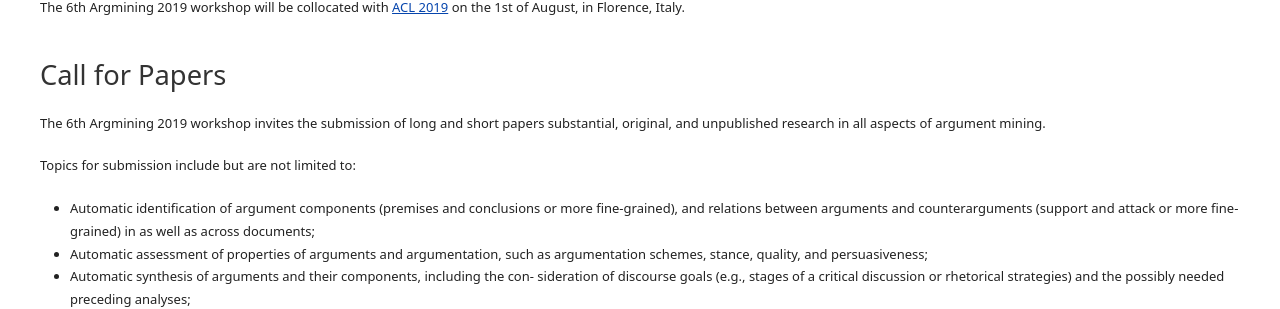
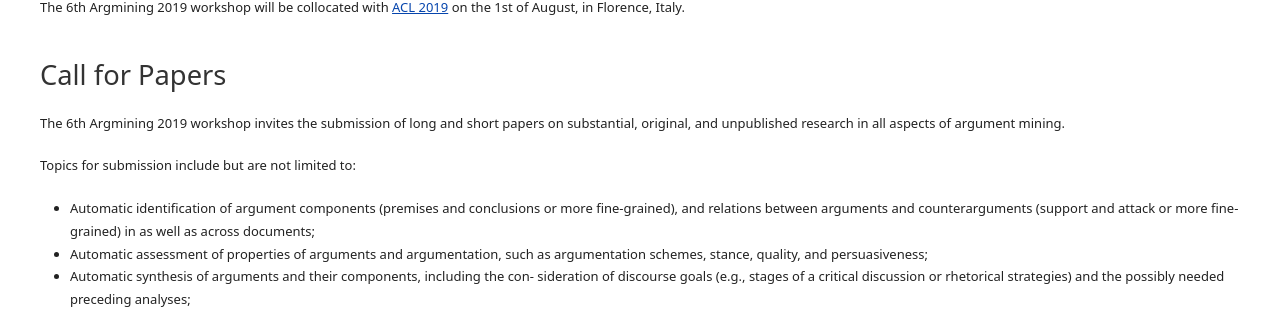
Before and after one commit to argmining19-webis-de/argmining19-webis-de.github.io, a Jekyll site: the page built from call-for-papers.html, in a window 1280 px wide and 900 px high, scrolled down 314 px. Shown: the part 146-455 px from the top of the window. Built offline with Jekyll 4.4.1, drawn with Linux system fonts in a browser that asks for light colours; some of the changed text lies outside the part shown.

Commit message:
cfp minor fixes

```diff
--- a/call-for-papers.html
+++ b/call-for-papers.html
@@ -13,7 +13,7 @@
             <p>The 6th Argmining 2019 workshop will be collocated with <a class="title-link" href="http://www.acl2019.org/EN/index.xhtml" target="blank">ACL 2019</a> on the 1st of August, in Florence, Italy.
             </p>
         <h1>Call for Papers</h1>
-        <p>The 6th Argmining 2019 workshop invites the submission of long and short papers substantial, original, and unpublished research in all aspects of argument mining.
+        <p>The 6th Argmining 2019 workshop invites the submission of long and short papers on substantial, original, and unpublished research in all aspects of argument mining.
         </p>
         <p>
 
@@ -52,8 +52,8 @@
         <h1>Submission Information</h1>
         <!-- https://www.softconf.com/acl2019/argmining/ -->
         <ul >
-        <li>Submission type: Long papers (8 pages + references), short papers (4 pages + references), and demo papers (4 pages + references) can be submitted. Demo papers must include a URL to a running demo. Accepted papers will be given an additional page to account for the reviewers' comments. All papers will be treated equally in the workshop proceedings.</li>
-        <li>Submission is electronic, using the Softconf START conference management system. The submission site will be announced shortly.</li>
+        <li>Three types of papers can be submitted: Long papers (8 pages + references), short papers (4 pages + references), and demo papers (4 pages + references). Demo papers must include a URL to a running demo. Accepted papers will be given an additional page to account for the reviewers' comments. All papers will be treated equally in the workshop proceedings.</li>
+        <li>Submission is electronic, using the Softconf START conference management system: <a class="title-link" href="https://www.softconf.com/acl2019/argmining/" target="blank">Submit your paper</a>.</li>
         <li>All paper submissions must use the official <a class="title-link" href="http://www.acl2019.org/EN/index.xhtml" target="blank">ACL 2019</a> style templates </li>
 
 
```
